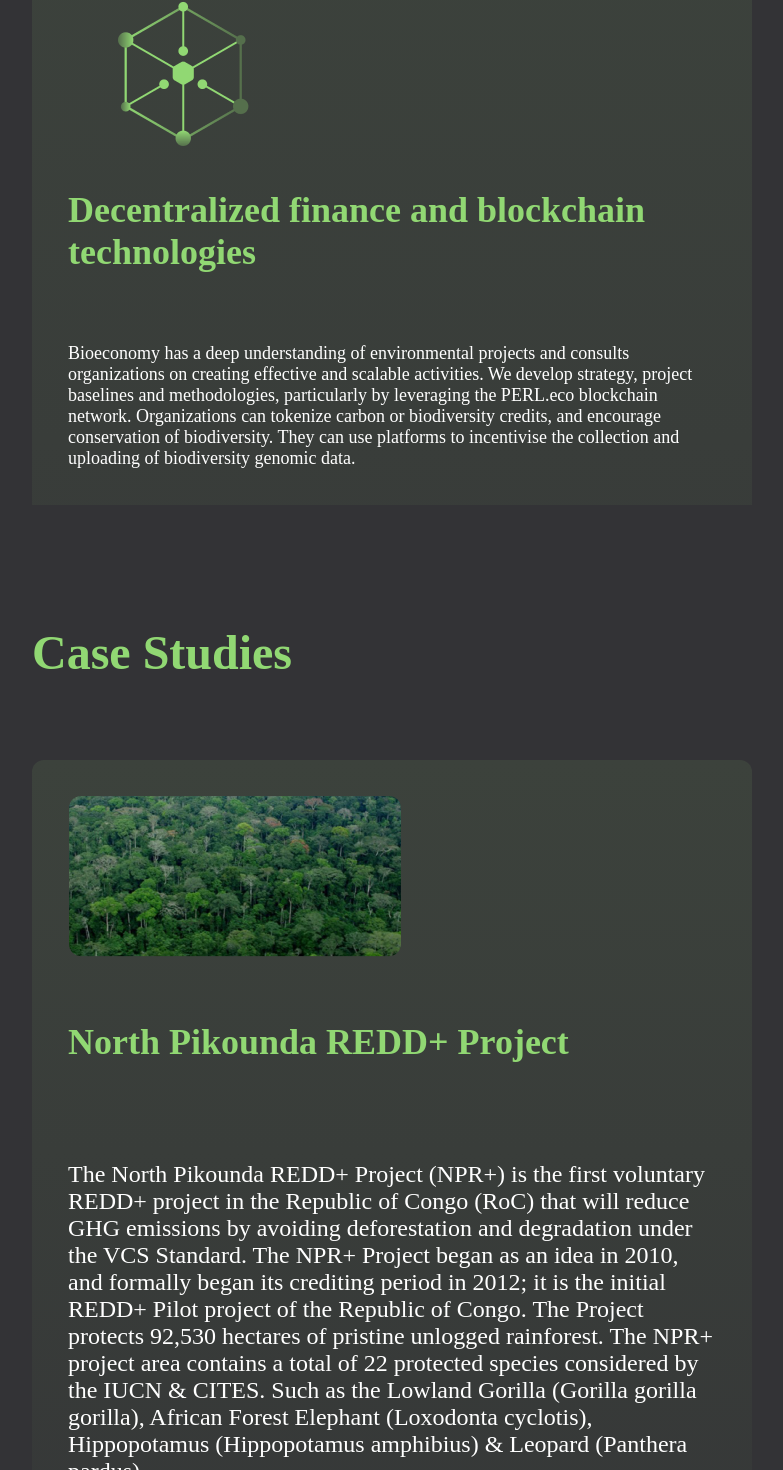
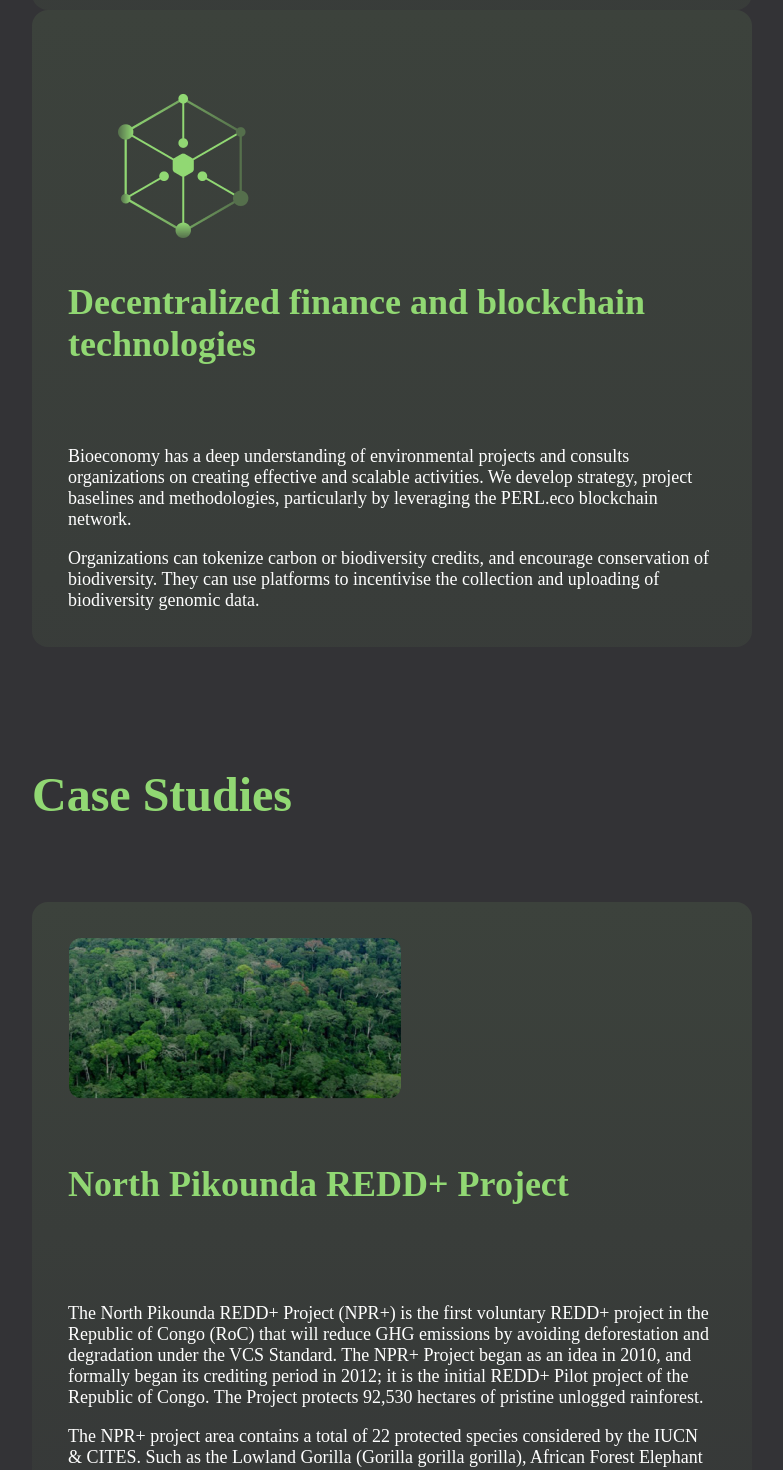
Before and after one commit to perlin-network/perl-bio-website, a React (Create React App) app: page / in a window 1280 px wide. Shown: the part 4126-5596 px from the top of the page, without its empty margins (32-815 px from the left). Built offline with nearby package versions, Linux system fonts and the light colour scheme; a web font is replaced by a local one.

Commit message:
Fix alignment, radius & font size

```diff
--- a/src/components/CaseStudies.js
+++ b/src/components/CaseStudies.js
@@ -37,7 +37,7 @@ The NPR+ project area contains a total of 22 protected species considered by the
                     <Grid container justify='space-between'>
                         {gridItems.map(i=>{
                             return(
-                                <Grid item style={{background:'linear-gradient(180deg, #3C423C 0%, #333336 154.11%)', borderRadius:'12px', maxWidth:'720px'}}>
+                                <Grid item style={{background:'linear-gradient(180deg, #3C423C 0%, #333336 154.11%)', borderRadius:'16px', maxWidth:'720px'}}>
                                     <div className='grid-content-container' style={{margin:'5%'}}>
                                         <div className='grid-item-icon'>
                                             <img src={i.icon} alt=''/>
@@ -45,8 +45,12 @@ The NPR+ project area contains a total of 22 protected species considered by the
                                         <div className='grid-item-title' style={{...titleTextstyle, fontSize:'36px', minHeight:'100px', marginTop:'60px'}}>
                                             {i.title}
                                         </div>
-                                        <div className='grid-item-content' style={{...contentTextStyle, fonteSize:"18px", marginTop:'40px'}}>
-                                            {i.content}
+                                        <div className='grid-item-content' style={{...contentTextStyle, fontSize:"18px", marginTop:'40px'}}>
+                                            {i.content.split('\n').map(str=>{
+                                            return(
+                                                <p>{str}</p>
+                                            )
+                                        })}
                                         </div>
                                     </div>
                                 </Grid>
--- a/src/components/Contact.js
+++ b/src/components/Contact.js
@@ -9,7 +9,7 @@ function Contact() {
                 <div className='contact-title' style={{...titleTextstyle, fontSize:'36px'}}>
                     Contact
                 </div>
-                <div className='contact-form-container' style={{...contentTextStyle, background:'linear-gradient(180deg, #3C423C 0%, #333336 154.11%)',maxWidth:'970px', fontSize:'18px', marginTop:'70px', borderRadius:'12px'}}>
+                <div className='contact-form-container' style={{...contentTextStyle, background:'linear-gradient(180deg, #3C423C 0%, #333336 154.11%)',maxWidth:'970px', fontSize:'18px', marginTop:'70px', borderRadius:'16px'}}>
                     <div className='contact-form-wrapper' style={{padding:'5%'}}>
                     <div className='contact-form-title' style={{maxWidth:'640px'}}>
                         We are here to help and answer any questions you might have. We look forward to hearing from you
@@ -63,8 +63,8 @@ let submitButtonStyle={
     ...titleTextstyle,
     marginTop:"20px",
     minHeight:'70px',
-    minWidth:'350px',
-    fontSize:'36px',
+    minWidth:'200px',
+    fontSize:'24px',
     background:'#91D873',
     borderRadius:'16px',
     color:'black',
--- a/src/components/WhatWeDo.js
+++ b/src/components/WhatWeDo.js
@@ -34,16 +34,20 @@ function WhatWeDo() {
                 <Grid container direction='row' justify='space-between'>
                     {gridItems.map(i=>{
                         return(
-                            <Grid item style={{maxWidth:"720px", background:'linear-gradient(180deg, #3C423C 0%, #333336 266.93%)'}}>
+                            <Grid item style={{maxWidth:"720px", borderRadius:'16px',  background:'linear-gradient(180deg, #3C423C 0%, #333336 266.93%)'}}>
                                 <div className='grid-item-container' style={{margin:"5%"}}>
                                 <div className='grid-item-icon'>
                                     <img src={i.icon} alt=''/>
                                 </div>
-                                <div className='grid-item-title' style={{...titleTextstyle, fontSize:"36px"}}>
+                                <div className='grid-item-title' style={{...titleTextstyle, minHeight:'95px', fontSize:"36px"}}>
                                     {i.title}
                                 </div>
                                 <div className='grid-item-content' style={{...contentTextStyle, marginTop:"70px", fontSize:"18px"}}>
-                                    {i.content}
+                                {i.content.split('\n').map(str=>{
+                                            return(
+                                                <p>{str}</p>
+                                            )
+                                        })}
                                 </div>
                                 </div>
                             </Grid>
```
